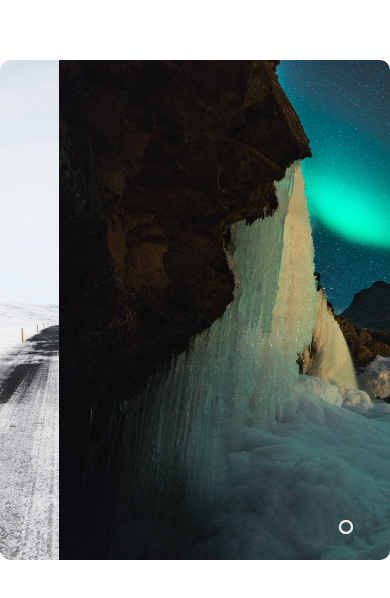
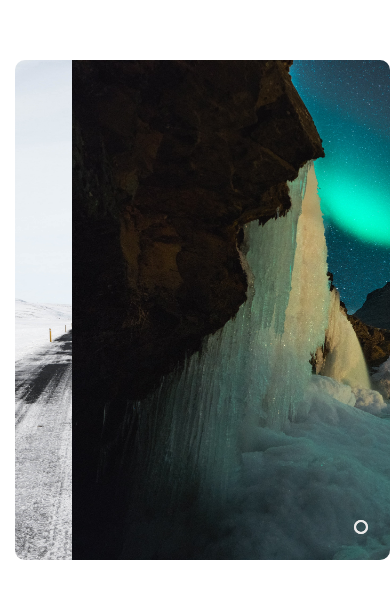
Before and after one commit to SorisAnish17/image-slider, a plain HTML site: page image slider/index.html in a window 390 px wide. Shown: the part 112-710 px from the top of the page. Drawn offline with Linux system fonts and the light colour scheme.

Commit message:
Update style.css

```diff
--- a/image slider/style.css
+++ b/image slider/style.css
@@ -86,3 +86,24 @@ body {
 #radio3:checked ~ .auto .auto3 {
   background-color: rgb(223, 236, 99);
 }
+@media screen and (max-width: 700px) {
+  .slider {
+    width: 50vh;
+    margin-left: 15px;
+    overflow-y: hidden;
+  }
+  .manual {
+    position: absolute;
+    width: 800px;
+    margin-top: -40px;
+    display: flex;
+    margin-right: 50px;
+  }
+  .auto {
+    position: absolute;
+    width: 800px;
+    margin-top: 460px;
+    display: flex;
+    margin-right: 50px;
+  }
+}
```
